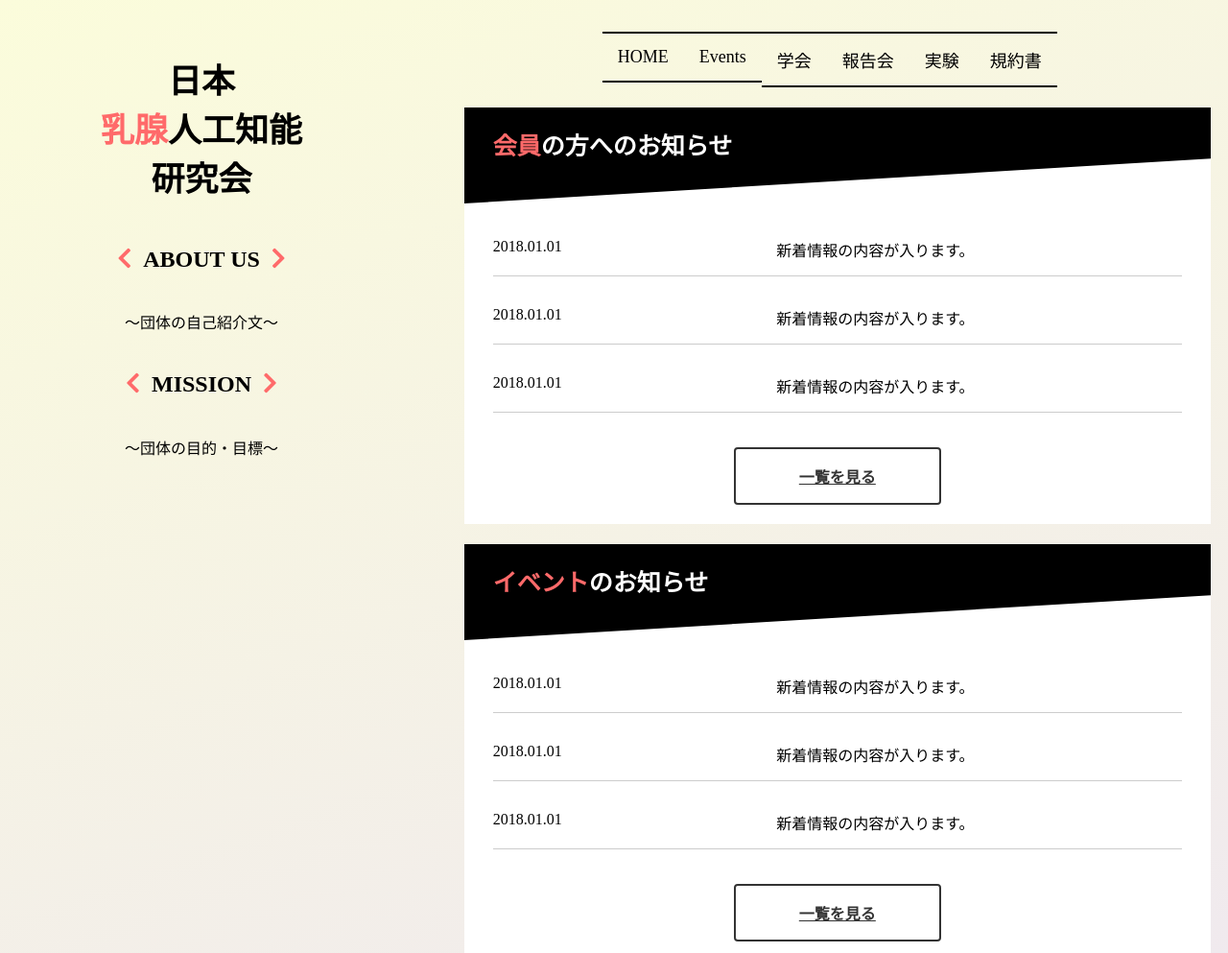
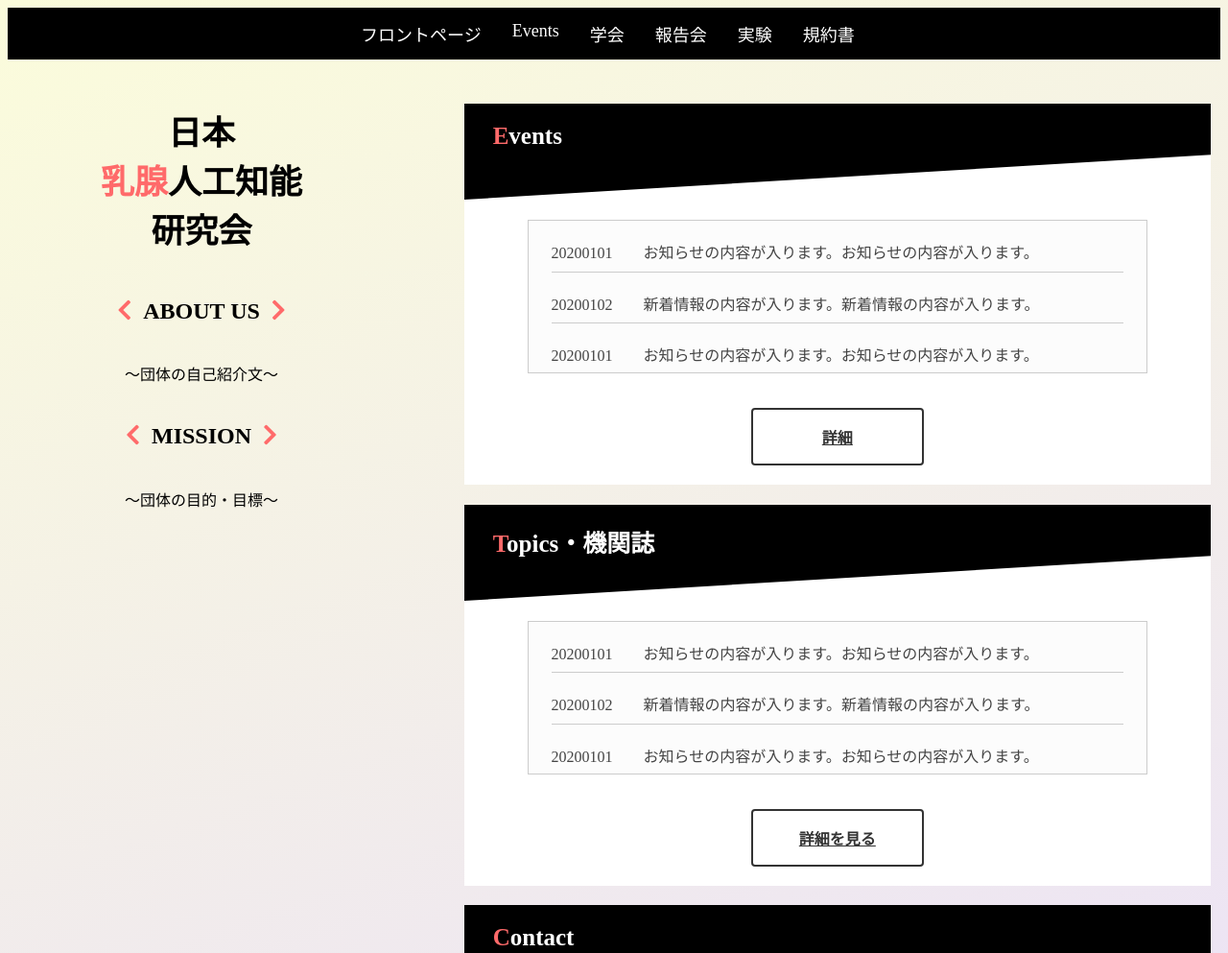
Before and after one commit to Chromasan/sample2, a plain HTML site: page index.html in a window 1280 px wide. Shown: the top 993 px of the page at 96% size. Drawn offline with Linux system fonts and the light colour scheme; a script that the page names is missing.

Commit message:
Add files via upload

```diff
--- a/front.css
+++ b/front.css
@@ -203,25 +203,23 @@
           display: none;
       }
 
-  .cp_fullscreenmenu{
-    margin:0;
-    padding: 0;
+  .menu{
+    background-color: #000;
   }
       ul {
       	list-style-type: none;
       	margin: 0;
       	padding: 0;
       	overflow: hidden;
+      	background-color: #000;
         margin-top: 0px;
         font-size: 18px;
         margin-left: auto;
         margin-right: auto;
         /*ここがメニューの幅、必要に応じて調整が必要！*/
-        width:490px;
+        width:560;
       }
       li {
-        border-top: solid 2px #000;
-        border-bottom: solid 2px #000;
       	float: left;
       	/*border-right: 1px solid #bbbbbb;*/
       }
@@ -230,7 +228,7 @@
       }
       li a {
       	display: block;
-      	color: #000000;
+      	color: white;
       	text-align: center;
       	padding: 14px 16px;
       	text-decoration: none;
@@ -270,7 +268,7 @@ body{
 
 
 /*New リストの装飾*/
-/*  *, *:before, *:after {-moz-box-sizing: border-box; -webkit-box-sizing: border-box; box-sizing: border-box;}
+*, *:before, *:after {-moz-box-sizing: border-box; -webkit-box-sizing: border-box; box-sizing: border-box;}
 .info {margin: 1em auto;padding: 0 1.5em;border: 1px solid #ccc;text-align: left;font-size: 1em;line-height: 1.3;color: #444;overflow: auto;width: 90%;height: 10em;background-color: #fcfcfc;}
 .info dl {padding: 0.5em 0;border-bottom: 1px solid #ccc;}
 .info dt {padding-bottom: 0;width: 6em;}
@@ -278,32 +276,6 @@ body{
 .info dt {clear: left;float: left;}
 .info dd {margin-left: 0.5em;}
 }
-*/
-
-/*https://qiita.com/kei_1011/items/bbe439805a8653bf3339*/
-.topics dl {
-padding: 15px 0;
-border-bottom: 1px solid #ccc;
-}
-
-.topics dt {
-padding-bottom: 5px;
-}
-
-@media screen and (min-width: 768px) {
-.topics dt {
-clear: left;
-float: left;
-width: 10%;
-}
-.topics dd {
-margin-left: 11%;
-}
-}
-/*ここまでニュースリスト*/
-
-
-
 
 
 span{
--- a/index.html
+++ b/index.html
@@ -14,7 +14,22 @@
 
 <header>
   <!--フロント画面の全画面メニュー-->
-
+  <div class="cp_fullscreenmenu">
+  	<input class="toggle" type="checkbox" />
+  	<div class="hamburger"><span></span></div>
+  	<div class="menu">
+  		<div>
+  		<ul>
+  		<li><a href="index.html">フロントページ</a></li>
+  		<li><a href="events/list.html">Events</a></li>
+  		<li><a href="page2.html">学会</a></li>
+  		<li><a href="page3.html">報告会</a></li>
+  		<li><a href="page4.html">実験</a></li>
+  		<li><a href="page5.html">規約書</a></li>
+  		</ul>
+  		</div>
+  	</div>
+  </div>
 </header>
 
 <body>
@@ -37,113 +52,50 @@
       </div><!--split-item split-left-->
 
       <div class="split-item split-right">
-
           <div class="split-right__inner">
-            <div class="cp_fullscreenmenu">
-              <input class="toggle" type="checkbox" />
-              <div class="hamburger"><span></span></div>
-              <div class="menu">
-                <div>
-                <ul>
-                <li><a href="index.html">HOME</a></li>
-                <li><a href="events/list.html">Events</a></li>
-                <li><a href="page2.html">学会</a></li>
-                <li><a href="page3.html">報告会</a></li>
-                <li><a href="page4.html">実験</a></li>
-                <li><a href="page5.html">規約書</a></li>
-                </ul>
-                </div>
-              </div>
-            </div>
-
             <div class="content">
                 <section class="content01">
-                  <h1><span>会員</span>の方へのお知らせ</h1>
+                  <h1><span>E</span>vents</h1>
                 </section>
+
                 <section class="content02">
                   <div class="article_box">
+
                     <div class="info">
-                      <div class="topics">
-                      <dl>
-                      <dt>2018.01.01</dt>
-                      <dd >新着情報の内容が入ります。</dd>
-                      </dl>
-                      <dl>
-                      <dt>2018.01.01</dt>
-                      <dd>新着情報の内容が入ります。</dd>
-                      </dl>
-                      <dl>
-                      <dt>2018.01.01</dt>
-                      <dd>新着情報の内容が入ります。</dd>
-                      </dl>
-                      </div>
+                      <dl><dt>20200101</dt><dd>お知らせの内容が入ります。お知らせの内容が入ります。</dd></dl>
+                      <dl><dt>20200102</dt><dd>新着情報の内容が入ります。新着情報の内容が入ります。</dd></dl>
+                      <dl><dt>20200101</dt><dd>お知らせの内容が入ります。お知らせの内容が入ります。</dd></dl>
+                      <dl><dt>20200102</dt><dd>新着情報の内容が入ります。新着情報の内容が入ります。</dd></dl>
+                      <dl><dt>20200101</dt><dd>お知らせの内容が入ります。お知らせの内容が入ります。</dd></dl>
+                      <dl><dt>20200102</dt><dd>新着情報の内容が入ります。新着情報の内容が入ります。</dd></dl>
                     </div>
 
                   </div>
                   <div class="btn_inbox_position">
-                    <a href="events/list.html" class="button">一覧を見る</a>
+                    <a href="events/list.html" class="button">詳細</a>
                   </div>
                 </section>
             </div>
 
             <div class="content">
                 <section class="content01">
-                  <h1><span>イベント</span>のお知らせ</h1>
+                  <h1><span>T</span>opics・機関誌</h1>
                 </section>
                 <section class="content02">
                   <div class="article_box">
 
                     <div class="info">
-                      <div class="topics">
-                      <dl>
-                      <dt>2018.01.01</dt>
-                      <dd >新着情報の内容が入ります。</dd>
-                      </dl>
-                      <dl>
-                      <dt>2018.01.01</dt>
-                      <dd>新着情報の内容が入ります。</dd>
-                      </dl>
-                      <dl>
-                      <dt>2018.01.01</dt>
-                      <dd>新着情報の内容が入ります。</dd>
-                      </dl>
-                      </div>
+                      <dl><dt>20200101</dt><dd>お知らせの内容が入ります。お知らせの内容が入ります。</dd></dl>
+                      <dl><dt>20200102</dt><dd>新着情報の内容が入ります。新着情報の内容が入ります。</dd></dl>
+                      <dl><dt>20200101</dt><dd>お知らせの内容が入ります。お知らせの内容が入ります。</dd></dl>
+                      <dl><dt>20200102</dt><dd>新着情報の内容が入ります。新着情報の内容が入ります。</dd></dl>
+                      <dl><dt>20200101</dt><dd>お知らせの内容が入ります。お知らせの内容が入ります。</dd></dl>
+                      <dl><dt>20200102</dt><dd>新着情報の内容が入ります。新着情報の内容が入ります。</dd></dl>
                     </div>
 
                   </div>
                   <div class="btn_inbox_position">
-                    <a href="https://www.jbcs.gr.jp" class="button">一覧を見る</a>
-                  </div>
-                </section>
-            </div>
-
-            <div class="content">
-                <section class="content01">
-                  <h1><span>その他</span>のお知らせ</h1>
-                </section>
-                <section class="content02">
-                  <div class="article_box">
-
-                    <div class="info">
-                      <div class="topics">
-                      <dl>
-                      <dt>2018.01.01</dt>
-                      <dd >新着情報の内容が入ります。</dd>
-                      </dl>
-                      <dl>
-                      <dt>2018.01.01</dt>
-                      <dd>新着情報の内容が入ります。</dd>
-                      </dl>
-                      <dl>
-                      <dt>2018.01.01</dt>
-                      <dd>新着情報の内容が入ります。</dd>
-                      </dl>
-                      </div>
-                    </div>
-
-                  </div>
-                  <div class="btn_inbox_position">
-                    <a href="https://www.jbcs.gr.jp" class="button">一覧を見る</a>
+                    <a href="https://www.jbcs.gr.jp" class="button">詳細を見る</a>
                   </div>
                 </section>
             </div>
```
